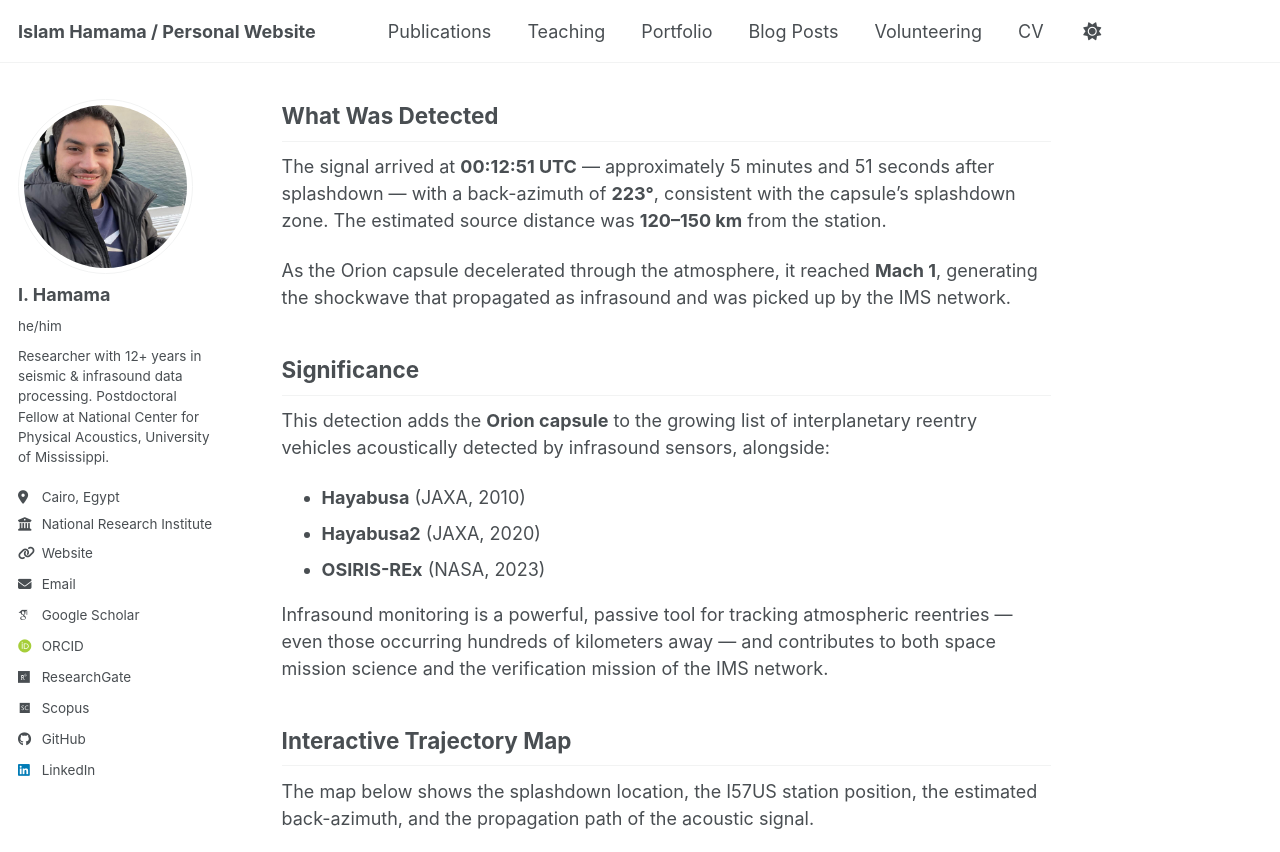
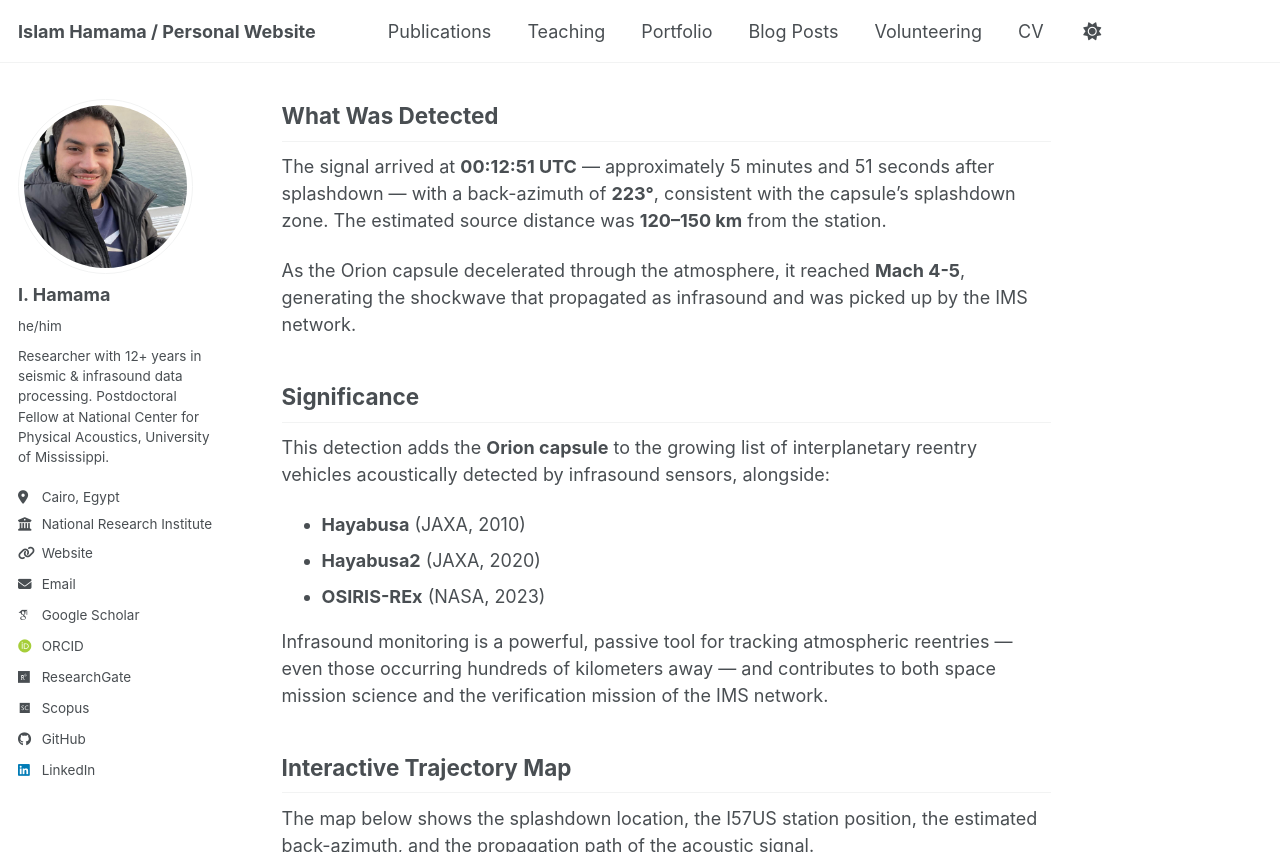
Before and after one commit to islam-hamama/islam-hamama.github.io, a Jekyll site: the page built from _posts/2026-04-11-orion-reentry-infrasound.md, in a window 1280 px wide and 900 px high, scrolled down 399 px, cut to the strip 0-852 px from the top of the window. Built offline with Jekyll 4.4.1, drawn with Linux system fonts in a browser that asks for light colours; some web fonts are replaced; a script bundle is joined from its source files by our own code; library files that are not in the unit come from our copies.

Commit message:
Update 2026-04-11-orion-reentry-infrasound.md

```diff
--- a/_posts/2026-04-11-orion-reentry-infrasound.md
+++ b/_posts/2026-04-11-orion-reentry-infrasound.md
@@ -22,7 +22,7 @@ Interesting shockwave signals were recorded at **I57US** (33.60585°N, 116.4532
 
 The signal arrived at **00:12:51 UTC** — approximately 5 minutes and 51 seconds after splashdown — with a back-azimuth of **223°**, consistent with the capsule's splashdown zone. The estimated source distance was **120–150 km** from the station.
 
-As the Orion capsule decelerated through the atmosphere, it reached **Mach 1**, generating the shockwave that propagated as infrasound and was picked up by the IMS network.
+As the Orion capsule decelerated through the atmosphere, it reached **Mach 4-5**, generating the shockwave that propagated as infrasound and was picked up by the IMS network.
 
 ## Significance
 
```
